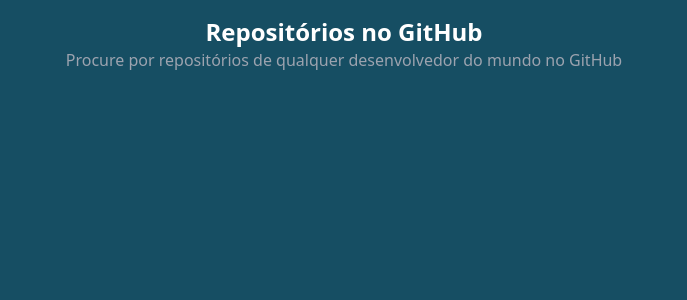
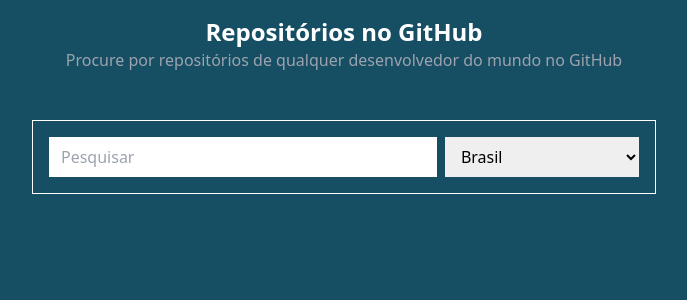
Before and after one commit to LucasMauricio1/github-graphQL, a Next.js app: page / in a window 1280 px wide. Shown: the top 300 px of the page, without its empty margins (296-983 px from the left). Built offline with nearby package versions, Linux system fonts and the light colour scheme.

Commit message:
feat: input component

```diff
--- /dev/null
+++ b/src/app/components/Input/index.tsx
@@ -0,0 +1,17 @@
+import React, { InputHTMLAttributes, forwardRef } from 'react'
+
+type InputProps = InputHTMLAttributes<HTMLInputElement>
+
+const Input = forwardRef<HTMLInputElement, InputProps>(function InputComponent(
+  { type = 'text', name = '', ...props },
+  ref,
+) {
+  return (
+    <>
+      <input type={type} name={name} {...props} ref={ref} />
+    </>
+  )
+})
+Input.displayName = 'Input'
+
+export default Input
--- a/src/app/page.tsx
+++ b/src/app/page.tsx
@@ -1,4 +1,5 @@
 import { Header } from './components/Header'
+import Input from './components/Input'
 
 export default function Home() {
   return (
@@ -7,6 +8,19 @@
         title="Repositórios no GitHub"
         subtitle="Procure por repositórios de qualquer desenvolvedor do mundo no GitHub"
       />
+      <div className="mt-4 flex w-full items-center justify-center p-4">
+        <div className="flex w-1/2 flex-col border border-white p-4 md:flex-row">
+          <Input
+            type="text"
+            placeholder="Pesquisar"
+            className="mb-2 w-full px-3 py-2 md:mb-0 md:mr-2 md:w-2/3"
+          />
+          <select name="País" id="" className="w-full px-3 py-2 md:w-1/3">
+            <option value="brasil">Brasil</option>
+            <option value="argentina">Argentina</option>
+          </select>
+        </div>
+      </div>
     </main>
   )
 }
--- /dev/null
+++ b/src/app/services/api.ts
@@ -0,0 +1,30 @@
+export async function load() {
+  const token = process.env.NEXT_PUBLIC_GITHUB_TOKEN
+  const query = `{
+    repository(name: "teste-node", owner: "LucasMauricio1") {
+      name
+      description
+      primaryLanguage {
+        name
+      }
+      stargazerCount
+      createdAt
+    }
+  }`
+
+  try {
+    const response = await fetch('https://api.github.com/graphql', {
+      method: 'POST',
+      headers: {
+        Authorization: `Bearer ${token}`,
+        'Content-Type': 'application/json',
+      },
+      body: JSON.stringify({ query }),
+    })
+
+    const data = await response.json()
+    console.log(data)
+  } catch (error) {
+    console.error('Erro ao carregar dados do GitHub:', error)
+  }
+}
```
Also changed, not shown: src/app/components/Select/index.tsx (added).
